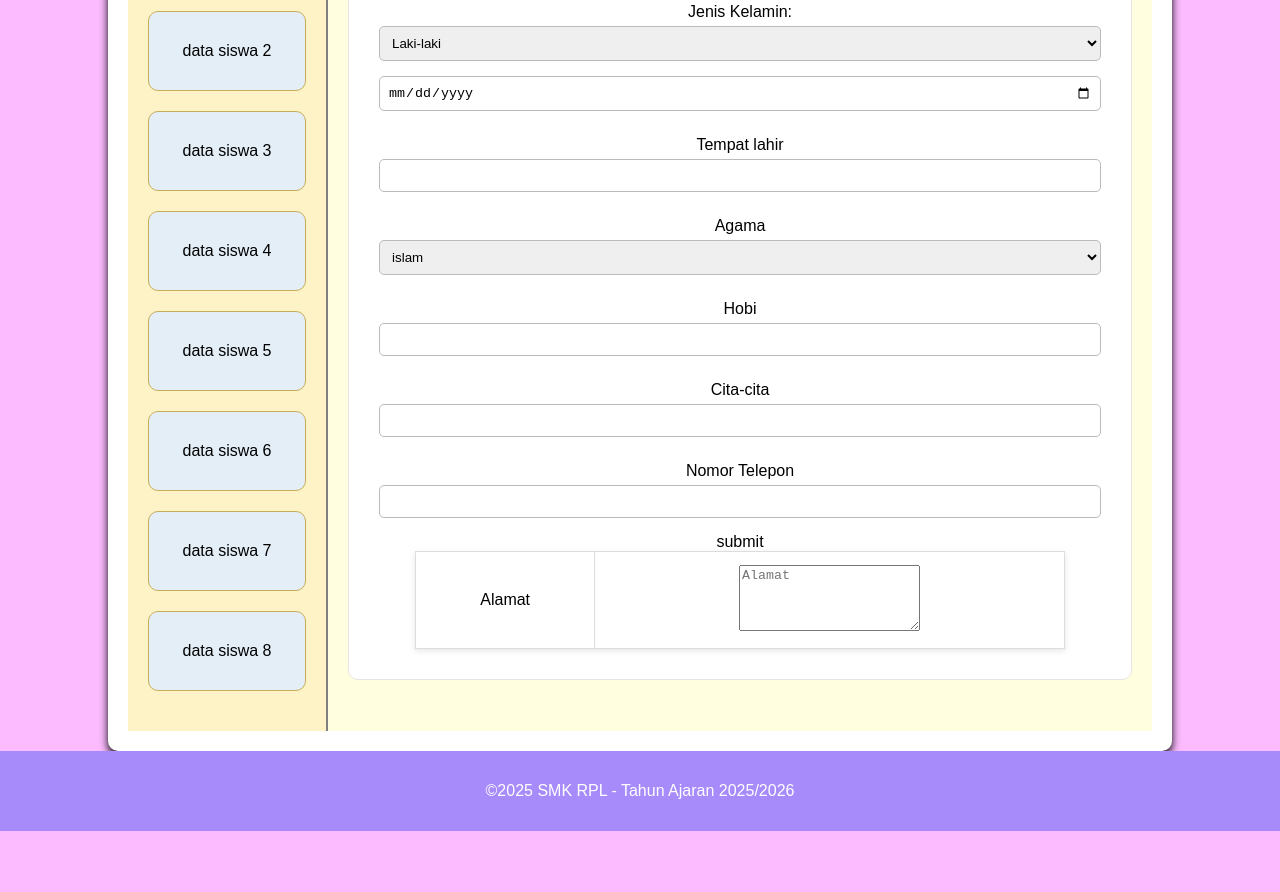
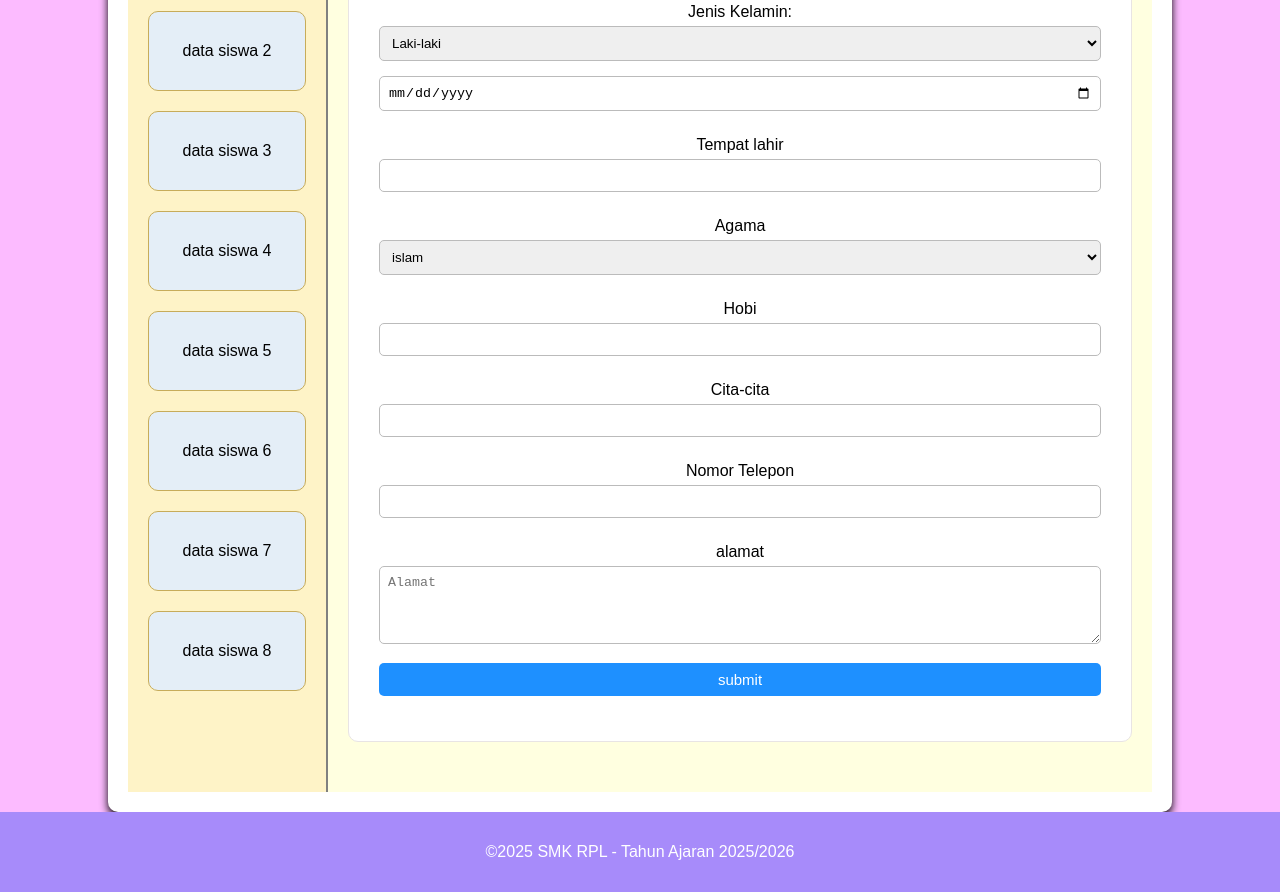
Before and after one commit to anggraeni234/STSGANJIL2025, a plain HTML site: page index.html in a window 1280 px wide. Shown: the part 339-1231 px from the top of the page. Before the commit the page ends 1170 px from the top, so only its background shows below. Drawn offline with Linux system fonts and the light colour scheme.

Commit message:
update index.html

```diff
--- a/index.html
+++ b/index.html
@@ -31,7 +31,7 @@
     display: block;
     margin: 10px 0 5px;
   }
-  input,select, button{
+  input,select, button,textarea{
     width: 100%;
     padding: 8px;
     margin-bottom: 15px;
@@ -106,14 +106,13 @@
    <input type="Cita" name="Cita" id="">
          <label for="">Nomor Telepon</label>
    <input type="Nomor" name="Telepon" id="">
-   <t
 
 
+       <label for="">alamat</label>
+
+      <textarea rows="4" placeholder="Alamat"></textarea>
+
       <button type="submit">submit</button>
-      <td>Alamat </td>
-
-
-      <td><textarea rows="4" placeholder="Alamat"></textarea></td>
       </form>
       </table>
     </div>
```
